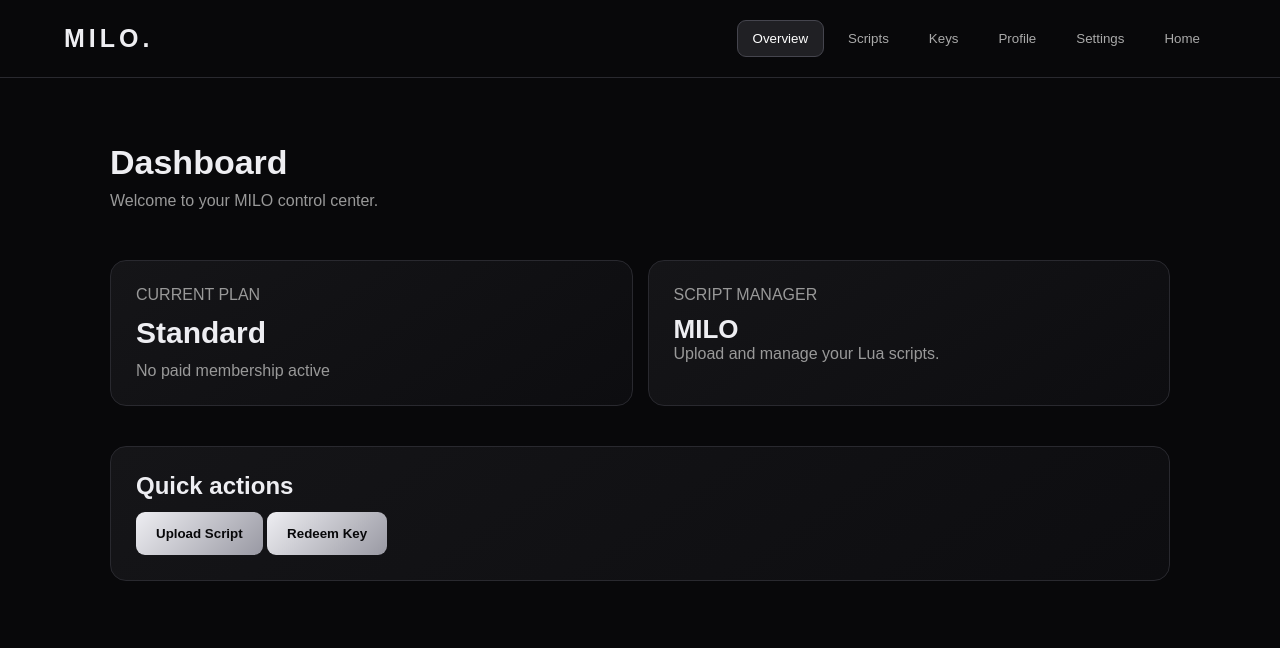
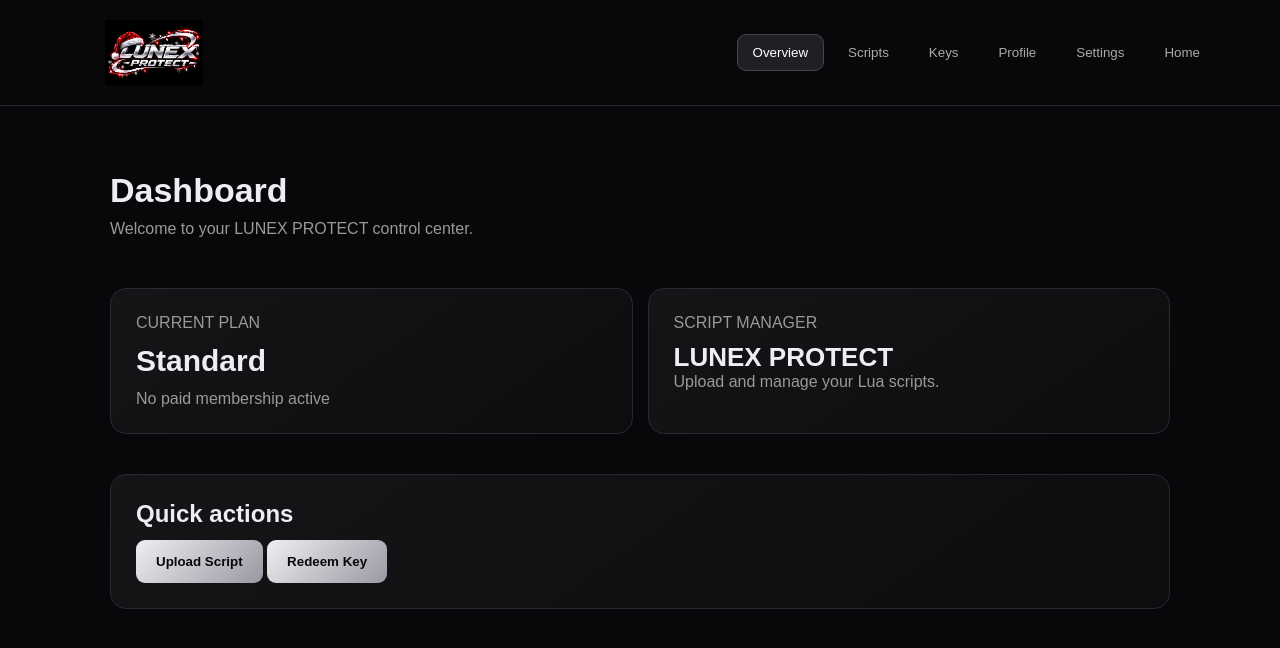
Before and after one commit to gabe320/spider-v2-site, a plain HTML site: page dashboard.html in a window 1280 px wide. Drawn offline with Linux system fonts and the light colour scheme.

Commit message:
Rebrand website to LUNEX PROTECT

```diff
--- a/dashboard.html
+++ b/dashboard.html
@@ -1,4 +1,4 @@
-<!DOCTYPE html><html lang='en'><head><meta charset='UTF-8'><meta name='viewport' content='width=device-width,initial-scale=1'><title>MILO Dashboard</title>
+<!DOCTYPE html><html lang='en'><head><meta charset='UTF-8'><meta name='viewport' content='width=device-width,initial-scale=1'><title>LUNEX PROTECT Dashboard</title>
 <style>
 *{box-sizing:border-box;margin:0;padding:0}
 body{background:#08080a;color:#eeeef2;font-family:Arial,sans-serif}
@@ -22,11 +22,24 @@ button.action{border:0;border-radius:9px;background:linear-gradient(135deg,#eeee
 .welcome{padding:30px 0}
 .stat{font-size:26px;font-weight:bold;margin-top:10px}
 @media(max-width:600px){nav{align-items:flex-start;flex-direction:column}.navlinks{width:100%}.navlinks button{padding:9px}}
+
+.logo img{width:180px;height:65px;object-fit:cover;object-position:center;display:block}
+
+.logo img {
+  width: 180px;
+  height: 65px;
+  object-fit: contain;
+  display: block;
+}
+@media(max-width:600px) {
+  .logo img { width: 135px; height: 52px; }
+}
+
 </style>
 </head>
 <body>
 <nav>
- <div class="logo">MILO.</div>
+ <div class="logo"><img src="lunex-logo.png" alt="LUNEX PROTECT"></div>
  <div class="navlinks">
   <button class="active" onclick="showPage('overview',this)">Overview</button>
   <button onclick="showPage('scripts',this)">Scripts</button>
@@ -38,15 +51,15 @@ button.action{border:0;border-radius:9px;background:linear-gradient(135deg,#eeee
 </nav>
 <main>
 <section id="overview" class="page active">
- <div class="welcome"><h1>Dashboard</h1><p class="muted">Welcome to your MILO control center.</p></div>
+ <div class="welcome"><h1>Dashboard</h1><p class="muted">Welcome to your LUNEX PROTECT control center.</p></div>
  <div class="grid">
   <div class="card"><p class="muted">CURRENT PLAN</p><div class="plan" id="plan">Standard</div><p class="muted" id="expiry">No paid membership active</p></div>
-  <div class="card"><p class="muted">SCRIPT MANAGER</p><div class="stat">MILO</div><p class="muted">Upload and manage your Lua scripts.</p></div>
+  <div class="card"><p class="muted">SCRIPT MANAGER</p><div class="stat">LUNEX PROTECT</div><p class="muted">Upload and manage your Lua scripts.</p></div>
  </div>
  <div class="card"><h2>Quick actions</h2><button class="action" onclick="showPage('scripts')">Upload Script</button> <button class="action" onclick="showPage('keys')">Redeem Key</button></div>
 </section>
 <section id="scripts" class="page">\n <div class="card"><h2>Your Scripts</h2><button class="action" onclick="loadScripts()">Refresh Scripts</button><div id="scriptList" class="status">Press Refresh Scripts to load your scripts.</div></div>
- <h1>Script Management</h1><p class="muted">Upload your Lua source to MILO.</p>
+ <h1>Script Management</h1><p class="muted">Upload your Lua source to LUNEX PROTECT.</p>
  <div class="card"><h2>Upload Script</h2>
   <input id="scriptName" type="text" placeholder="Choose a script name">
   <select id="scriptAccess"><option value="free">Free — no key required</option><option value="paid">Paid — key required</option></select>
@@ -58,13 +71,13 @@ button.action{border:0;border-radius:9px;background:linear-gradient(135deg,#eeee
 </section>
 <section id="keys" class="page">
  <h1>Key Management</h1><p class="muted">Redeem a membership key from your Discord bot.</p>
- <div class="card"><h2>Redeem Key</h2><input id="redeemKey" type="text" placeholder="Enter your MILO key"><button class="action" onclick="redeemKey()">Redeem Key</button><p class="status" id="redeemStatus">Your key will be verified by the MILO server.</p></div>
+ <div class="card"><h2>Redeem Key</h2><input id="redeemKey" type="text" placeholder="Enter your LUNEX PROTECT key"><button class="action" onclick="redeemKey()">Redeem Key</button><p class="status" id="redeemStatus">Your key will be verified by the LUNEX PROTECT server.</p></div>
 </section>
 <section id="profile" class="page">
  <h1>Profile</h1><div class="card"><h2>Discord Profile</h2><p class="muted">Your account is connected through Discord login.</p><p class="status">Profile details can be connected to the account API next.</p></div>
 </section>
 <section id="settings" class="page">
- <h1>Settings</h1><div class="card"><h2>Account Settings</h2><p class="muted">MILO dashboard preferences.</p><p class="status">Additional settings will be connected next.</p></div>
+ <h1>Settings</h1><div class="card"><h2>Account Settings</h2><p class="muted">LUNEX PROTECT dashboard preferences.</p><p class="status">Additional settings will be connected next.</p></div>
 </section>
 </main>
 <script>
```
Also changed, not shown: index.html (+22 -9 lines), lunex-logo.png (added).
